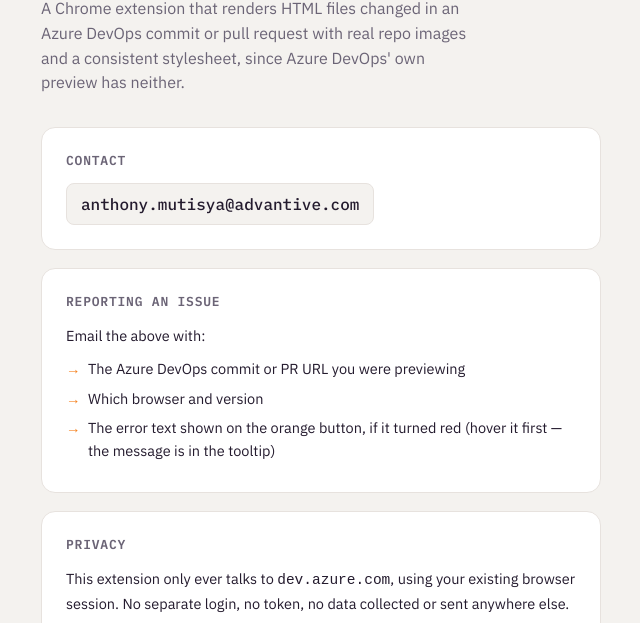
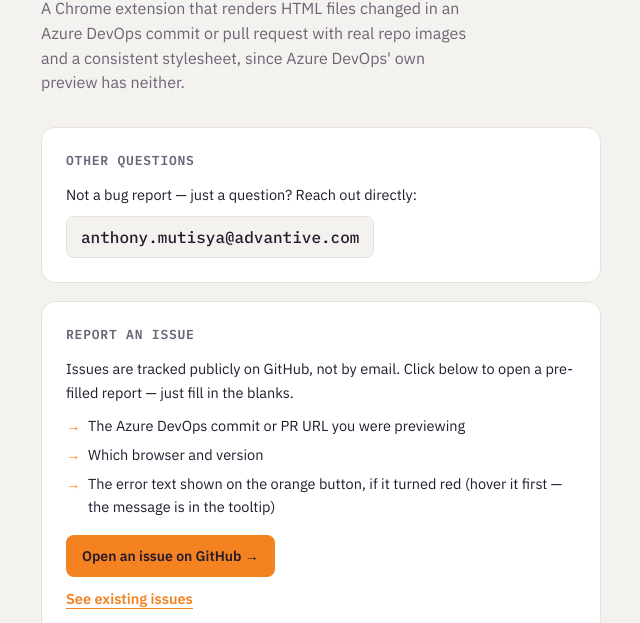
Before and after one commit to MutisyaMulli/support, a plain HTML site: page index.html in a window 1280 px wide. Shown: the part 165-788 px from the top of the page, without its empty margins (319-959 px from the left). Drawn offline with Linux system fonts and the light colour scheme.

Commit message:
Route issue reports to GitHub Issues instead of email

```diff
--- a/index.html
+++ b/index.html
@@ -129,6 +129,17 @@
     text-decoration: none;
     border-bottom: 1px solid currentColor;
   }
+  a.btn {
+    display: inline-block;
+    font-size: 14px;
+    font-weight: 600;
+    padding: 10px 16px;
+    border-radius: 8px;
+    background: var(--accent);
+    color: var(--accent-ink);
+    text-decoration: none;
+  }
+  a.btn:hover { filter: brightness(0.95); }
   footer {
     font-size: 13px;
     color: var(--muted);
@@ -155,21 +166,29 @@
   </p>
 
   <div class="card">
-    <h2>Contact</h2>
+    <h2>Other questions</h2>
+    <p>Not a bug report — just a question? Reach out directly:</p>
     <div class="email-row">
       <a class="email-text" href="mailto:anthony.mutisya@advantive.com">anthony.mutisya@advantive.com</a>
     </div>
   </div>
 
   <div class="card">
-    <h2>Reporting an issue</h2>
-    <p>Email the above with:</p>
+    <h2>Report an issue</h2>
+    <p>Issues are tracked publicly on GitHub, not by email. Click below to open a pre-filled
+      report — just fill in the blanks.</p>
     <ul class="checklist">
       <li>The Azure DevOps commit or PR URL you were previewing</li>
       <li>Which browser and version</li>
       <li>The error text shown on the orange button, if it turned red (hover it first — the
         message is in the tooltip)</li>
     </ul>
+    <p style="margin-top: 16px;">
+      <a class="btn" href="https://github.com/MutisyaMulli/support/issues/new?title=Bug%20report&amp;body=**Azure%20DevOps%20commit%2FPR%20URL%3A**%0A%0A%0A**Browser%20and%20version%3A**%0A%0A%0A**What%20happened%3A**%0A%0A%0A**Error%20message%20shown%20on%20the%20button%20(hover%20it%20for%20the%20tooltip)%2C%20if%20any%3A**%0A%0A" target="_blank" rel="noopener">Open an issue on GitHub &rarr;</a>
+    </p>
+    <p style="margin-top: 10px;">
+      <a class="link" href="https://github.com/MutisyaMulli/support/issues" target="_blank" rel="noopener">See existing issues</a>
+    </p>
   </div>
 
   <div class="card">
```
